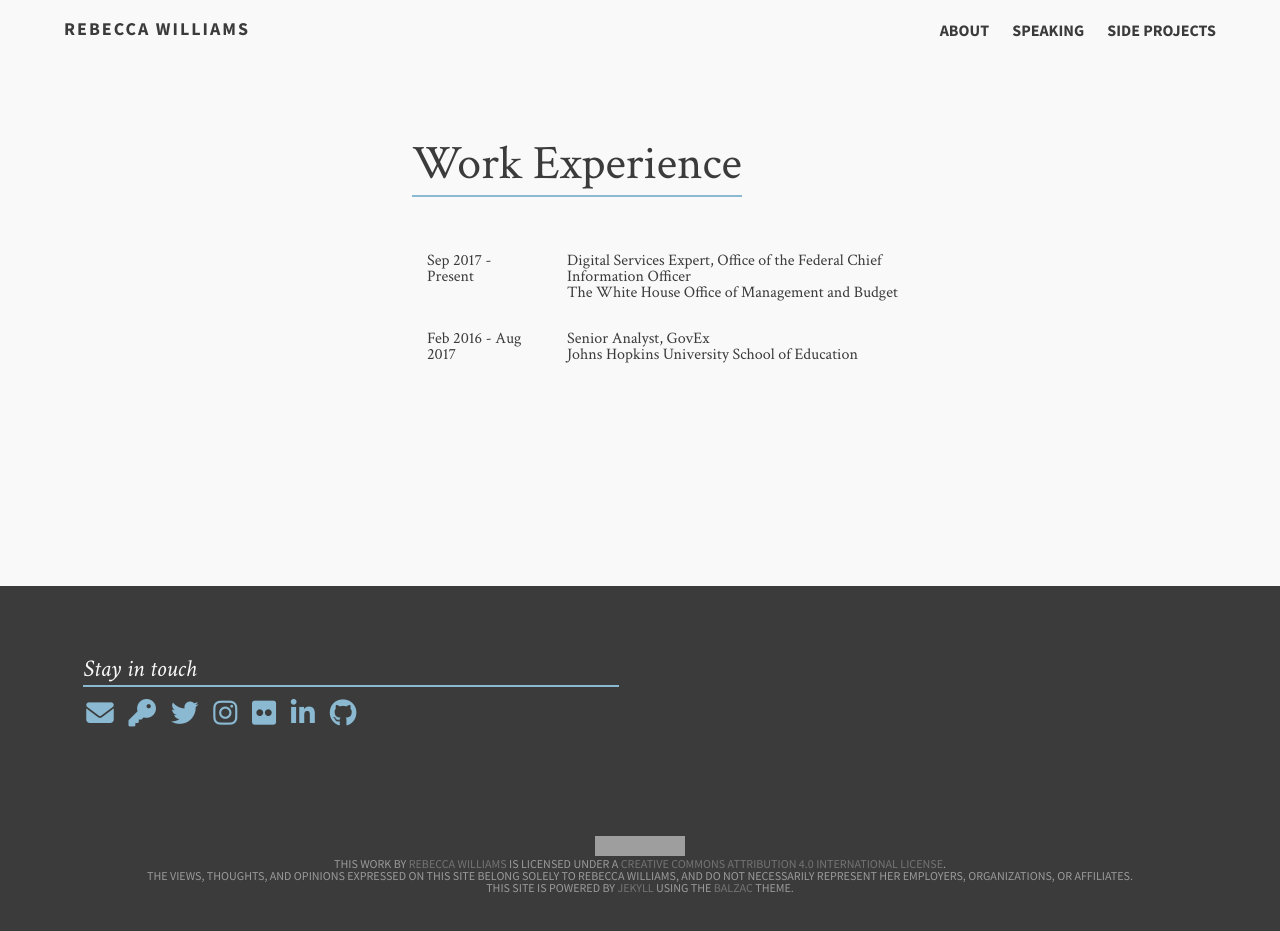
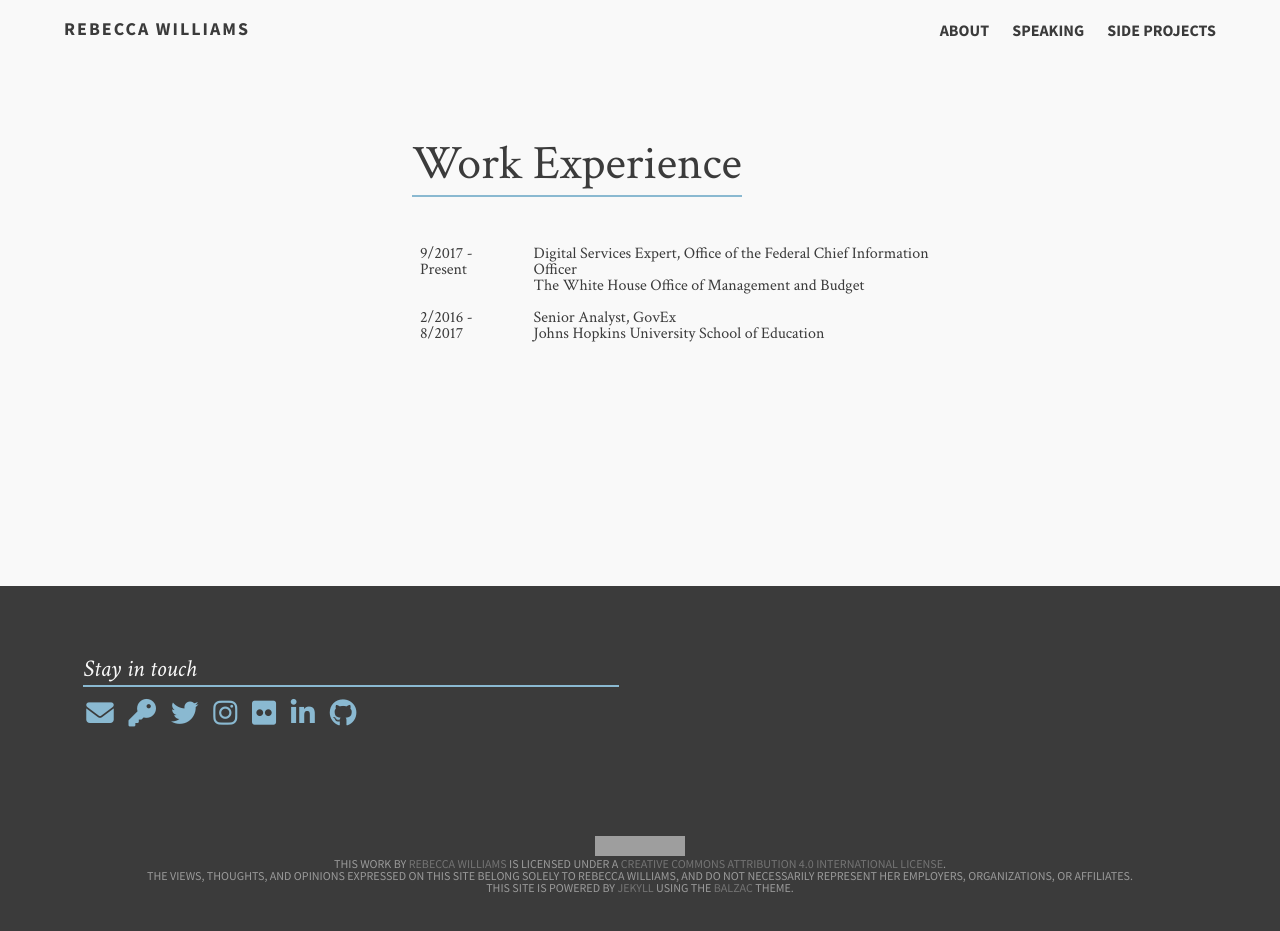
Before and after one commit to rebeccawilliams/rebeccawilliams.us, a Jekyll site: the page built from work.md, in a window 1280 px wide. Built offline with Jekyll 4.4.1, drawn with Linux system fonts in a browser that asks for light colours; nearby versions of some CDN libraries; grey boxes are pictures that could not be loaded.

Commit message:
Update work.html

```diff
--- a/_layouts/work.html
+++ b/_layouts/work.html
@@ -7,7 +7,7 @@ table, th, td {
   border-collapse: collapse;
 }
 th, td {
-  padding: 15px;
+  padding: 8px;
 }
 </style>
 </head>
@@ -18,12 +18,12 @@ th, td {
                  <lh><h2><span class="bb">Work Experience</a></span></h2></lh>
 <table>
   <tr>
-    <td>Sep 2017 - Present</td>
+    <td>9/2017 - Present</td>
     <td>Digital Services Expert, Office of the Federal Chief Information Officer<br>
 The White House Office of Management and Budget</td>
   </tr>
   <tr>
-    <td>Feb 2016 - Aug 2017</td>
+    <td>2/2016 - 8/2017</td>
     <td>Senior Analyst, GovEx<br>
 Johns Hopkins University School of Education</td>
   </tr>
```
